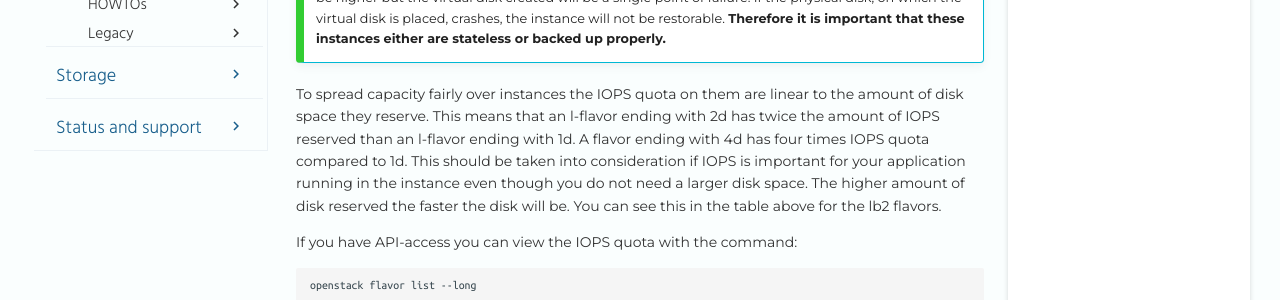
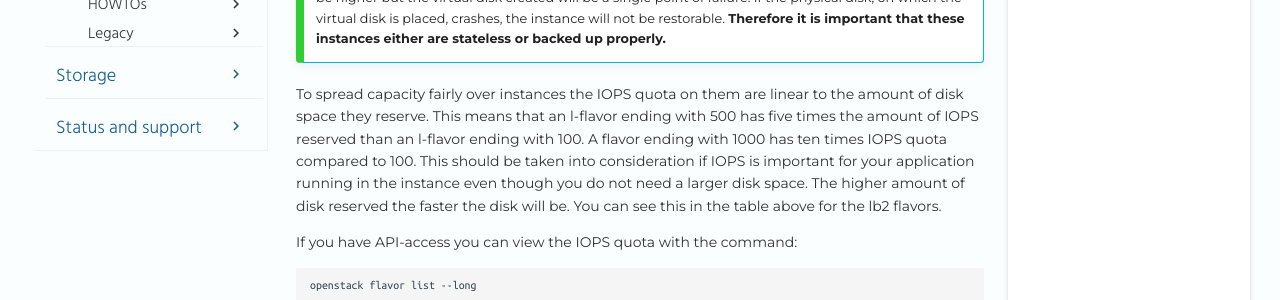
Before and after one commit to safespring/docs, an MkDocs documentation site: the page built from content/new/flavors.md, in a window 1280 px wide and 900 px high, scrolled down 1860 px. Shown: the part 429-729 px from the top of the window. Built offline with MkDocs 1.6.1 and Material for MkDocs 9.7.7, drawn with Linux system fonts in a browser that asks for light colours; a script that is not in the unit is left out; comment, search, counter and statistics services are not loaded; old or Windows-style settings are respelled for this version of MkDocs.

Commit message:
Updated IOPS quota section the the correct numbers

```diff
--- a/content/new/flavors.md
+++ b/content/new/flavors.md
@@ -52,7 +52,7 @@ To boot these instance one should boot from "Image" under the "Source"-tab in th
 !!! info "Important Note"
     It is important to understand the implications of the local disk flavors. The performance of them will be higher but the virtual disk created will be a single point of failure. If the physical disk, on which the virtual disk is placed, crashes, the instance will not be restorable. **Therefore it is important that these instances either are stateless or backed up properly.**
 
-To spread capacity fairly over instances the IOPS quota on them are linear to the amount of disk space they reserve. This means that an l-flavor ending with 2d has twice the amount of IOPS reserved than an l-flavor ending with 1d. A flavor ending with 4d has four times IOPS quota compared to 1d. This should be taken into consideration if IOPS is important for your application running in the instance even though you do not need a larger disk space. The higher amount of disk reserved the faster the disk will be. You can see this in the table above for the lb2 flavors.
+To spread capacity fairly over instances the IOPS quota on them are linear to the amount of disk space they reserve. This means that an l-flavor ending with 500 has five times the amount of IOPS reserved than an l-flavor ending with 100. A flavor ending with 1000 has ten times IOPS quota compared to 100. This should be taken into consideration if IOPS is important for your application running in the instance even though you do not need a larger disk space. The higher amount of disk reserved the faster the disk will be. You can see this in the table above for the lb2 flavors.
 
 If you have API-access you can view the IOPS quota with the command:
 
```
